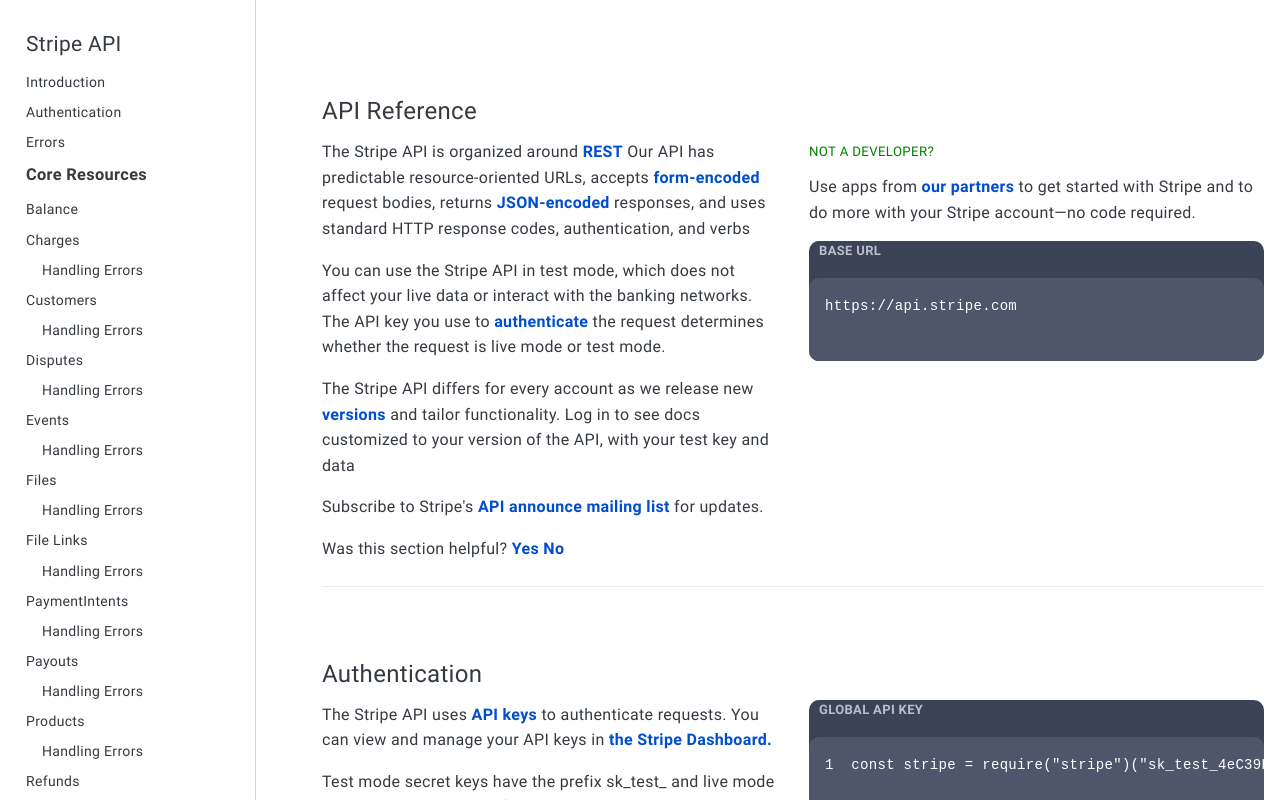
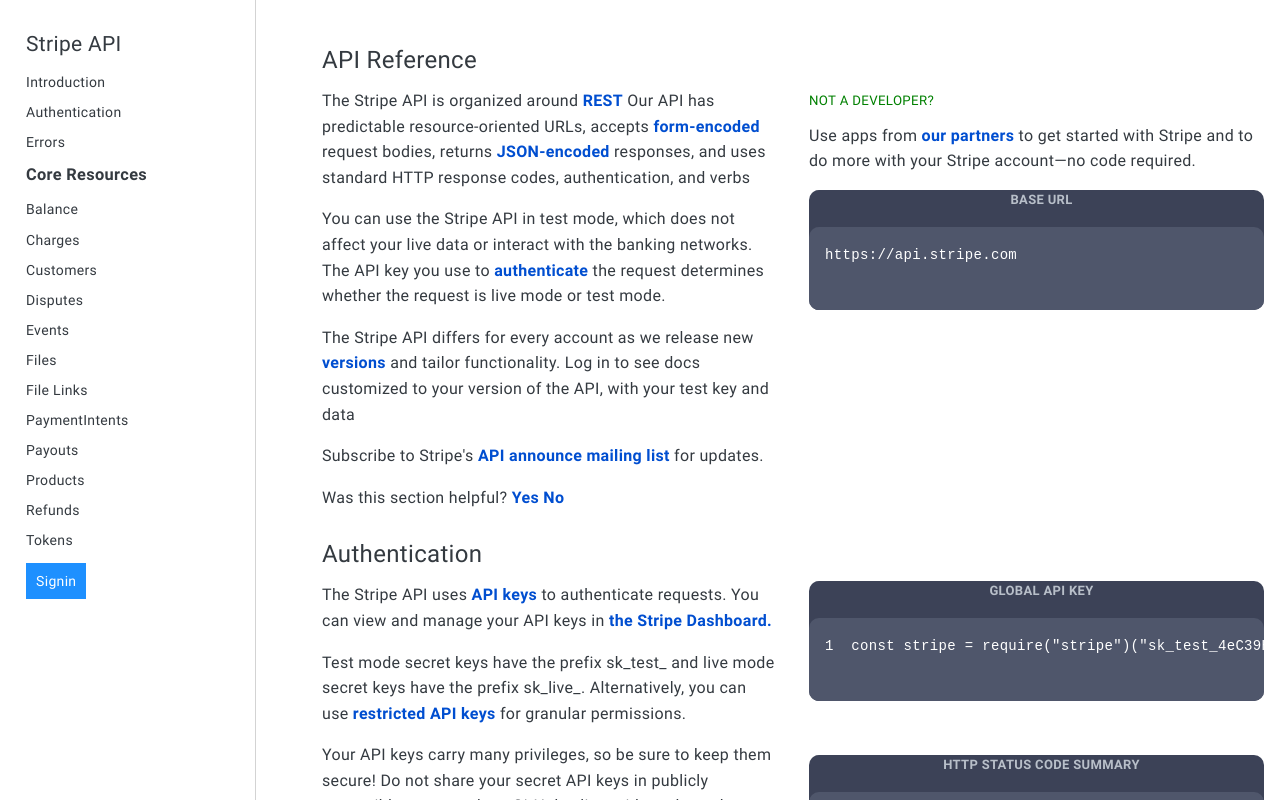
Before and after one commit to asadikhlas/stripe-docs, a React (Create React App) app: page / in a window 1280 px wide. Shown: the top 800 px of the page. Built offline with nearby package versions, Linux system fonts and the light colour scheme; a web font is replaced by a local one.

Commit message:
Fixed All

```diff
--- a/src/App.js
+++ b/src/App.js
@@ -17,41 +17,52 @@
       <SideBar />
       <div className="book-page">
         <article className="markdown">
-          <br />
-          <br />
+
+
           <Element name="introduction" >
             <ApiReference />
           </Element>
-          <hr />
-          <br />
-          <br />
+
+
+
           <Element name="authentication" >
             <Authentication />
           </Element>
-          <hr />
-          <br />
-          <br />
+
+
+
           <Element name="errors" >
             <Errors />
           </Element>
-          <hr />
-          <Balance />
-          <br />
-          <br />
-          <hr />
-          <BalanceObject />
-          <br />
-          <br />
-          <hr />
-          <BalanceTransactionObject />
-          <br />
-          <br />
-          <hr />
-          <RetrieveBalance />
-          <br />
-          <br />
-          <hr />
-          <ListAllBalanceHistory />
+
+
+          <Element name="balance">
+            <Balance />
+          </Element>
+
+
+
+          <Element name="object">
+            <BalanceObject />
+          </Element>
+
+
+
+          <Element name="transaction">
+            <BalanceTransactionObject />
+          </Element>
+
+
+
+          <Element name="retrieve" >
+            <RetrieveBalance />
+          </Element>
+
+
+
+          <Element name="listall" >
+            <ListAllBalanceHistory />
+          </Element>
         </article>
       </div>
     </main>
--- a/src/Components/ApiReference/API_Reference.js
+++ b/src/Components/ApiReference/API_Reference.js
@@ -10,12 +10,12 @@
           The Stripe API is organized around <strong className="text-color">REST</strong> Our API has
           predictable resource-oriented URLs,
             accepts <strong className="text-color">form-encoded</strong> request bodies, returns <strong className="text-color">JSON-encoded</strong> responses, and uses standard HTTP
-          response codes, authentication, and verbs
+        response codes, authentication, and verbs
           </p>
         <p>
           You can use the Stripe API in test mode, which does not affect your live data or interact
             with the banking networks. The API key you use to <strong className="text-color">authenticate</strong> the request determines
-          whether the request is live mode or test mode.
+        whether the request is live mode or test mode.
           </p>
         <p>
           The Stripe API differs for every account as we release new <strong className="text-color">versions</strong> and tailor
@@ -33,7 +33,7 @@
             to do more with your Stripe account—no code required.</p>
         <div>
           <div className="black-header" colSpan={2} align="left">
-            <p style={{ textAlign: 'justify' }} className="black-header-text">BASE URL</p>
+            <p style={{ textAlign: 'justify', display: 'flex', justifyContent: 'center', alignItems: 'center' }} className="black-header-text">BASE URL</p>
             <pre className="black-back"><code>https://api.stripe.com{"\n"}{"                                    "}</code></pre>
           </div>
         </div>
--- a/src/Components/Authentication/Authentication.js
+++ b/src/Components/Authentication/Authentication.js
@@ -37,14 +37,14 @@
         <br />
         <div>
           <div className="black-header" colSpan={2} align="left">
-            <p className="black-header-text">GLOBAL API KEY</p>
+            <p style={{ textAlign: 'justify', display: 'flex', justifyContent: 'center', alignItems: 'center' }} className="black-header-text">GLOBAL API KEY</p>
             <pre className="black-back"><code>1{"  "}const stripe = require("stripe")("sk_test_4eC39HqLyjWDarjtT1zdp7dc");{"\n"}{"                                        "}</code></pre>
           </div>
         </div>
         <br />
         <div>
           <div className="black-header" colSpan={2} align="left">
-            <p className="black-header-text">HTTP STATUS CODE SUMMARY</p>
+            <p style={{ textAlign: 'justify', display: 'flex', justifyContent: 'center', alignItems: 'center' }} className="black-header-text">HTTP STATUS CODE SUMMARY</p>
             <pre className="black-back"><code>1{"  "}stripe.charges.retrieve("ch_1Eq4Oy2eZvKYlo2Czs4jqw3t", {"{"}{"   "}{"\n"}2{"  "}api_key: "sk_test_4eC39HqLyjWDarjtT1zdp7dc"{"\n"}3{"  "}{"}"});{"\n"}{"                                                "}</code></pre>
           </div>
         </div>
--- a/src/Components/Balance/Balance.js
+++ b/src/Components/Balance/Balance.js
@@ -22,7 +22,7 @@
       <div className="flex-even markdown-inner">
         <div>
           <div className="grey-header" colSpan={2} align="left">
-              <p style={{textAlign: 'justify'}} className="grey-header-text">BASE URL</p>
+            <p style={{ textAlign: 'justify' }} className="grey-header-text">BASE URL</p>
             <pre className="grey-back"><p>{"          "}GET /v1/balance{"\n"}{"             "}GET /v1/balance/history/:id{"\n"}{"             "}GET /v1/balance/history</p></pre>
           </div>
         </div>
--- a/src/Components/Balance/BalanceObject.js
+++ b/src/Components/Balance/BalanceObject.js
@@ -41,8 +41,8 @@
       <div className="flex-even markdown-inner">
         <div>
           <div className="grey-header" colSpan={2} align="left">
-                <p style={{textAlign: 'justify'}} className="grey-header-text">THE BALANCE OBJECT</p>
-                <pre className="grey-back"><code style={{color: 'black'}}> {"{"}{"\n"}{"        "}"object": "balance",{"\n"}{"        "}"available": [{"\n"}{"        "}{"{"}{"\n"}{"            "}"amount": 57781731001,{"\n"}{"            "}"currency": "usd",{"\n"}{"            "}"source_types": {"{"}{"\n"}{"            "}"bank_account": 123441153,{"\n"}{"            "}"bitcoin_receiver": 1552126,{"\n"}{"            "}"card": 57656737722{"\n"}{"            "}{"}"}{"\n"}{"             "}{"}"},{"\n"}{"            "}{"{"}{"\n"}{"            "}"amount": -71293,{"\n"}{"            "}"currency": "eur",{"\n"}{"            "}"source_types": {"{"}{"\n"}{"                 "}"bank_account": 0,{"\n"}{"                "}"bitcoin_receiver": 0,{"\n"}{"                "}"card": -71293{"\n"}{"            "}{"}"}{"\n"}{"            "}{"}"},{"\n"}{"                                        "}</code></pre>
+            <p style={{ textAlign: 'justify' }} className="grey-header-text">THE BALANCE OBJECT</p>
+            <pre className="grey-back"><code style={{ color: 'black' }}> {"{"}{"\n"}{"        "}"object": "balance",{"\n"}{"        "}"available": [{"\n"}{"        "}{"{"}{"\n"}{"            "}"amount": 57781731001,{"\n"}{"            "}"currency": "usd",{"\n"}{"            "}"source_types": {"{"}{"\n"}{"            "}"bank_account": 123441153,{"\n"}{"            "}"bitcoin_receiver": 1552126,{"\n"}{"            "}"card": 57656737722{"\n"}{"            "}{"}"}{"\n"}{"             "}{"}"},{"\n"}{"            "}{"{"}{"\n"}{"            "}"amount": -71293,{"\n"}{"            "}"currency": "eur",{"\n"}{"            "}"source_types": {"{"}{"\n"}{"                 "}"bank_account": 0,{"\n"}{"                "}"bitcoin_receiver": 0,{"\n"}{"                "}"card": -71293{"\n"}{"            "}{"}"}{"\n"}{"            "}{"}"},{"\n"}{"                                        "}</code></pre>
           </div>
         </div>
       </div>
--- a/src/Components/Balance/BalanceTransactionObject.js
+++ b/src/Components/Balance/BalanceTransactionObject.js
@@ -54,8 +54,8 @@
       <div className="flex-even markdown-inner">
         <div>
           <div className="grey-header" colSpan={2} align="left">
-                <p style={{textAlign: 'justify'}} className="grey-header-text">THE BALANCE OBJECT</p>
-                <pre className="grey-back"><code style={{color: 'black'}}> {"{"}{"\n"}{"        "}"object": "balance",{"\n"}{"        "}"available": [{"\n"}{"        "}{"{"}{"\n"}{"            "}"amount": 57781731001,{"\n"}{"            "}"currency": "usd",{"\n"}{"            "}"source_types": {"{"}{"\n"}{"            "}"bank_account": 123441153,{"\n"}{"            "}"bitcoin_receiver": 1552126,{"\n"}{"            "}"card": 57656737722{"\n"}{"            "}{"}"}{"\n"}{"             "}{"}"},{"\n"}{"            "}{"{"}{"\n"}{"            "}"amount": -71293,{"\n"}{"            "}"currency": "eur",{"\n"}{"            "}"source_types": {"{"}{"\n"}{"                 "}"bank_account": 0,{"\n"}{"                "}"bitcoin_receiver": 0,{"\n"}{"                "}"card": -71293{"\n"}{"            "}{"}"}{"\n"}{"            "}{"}"},{"\n"}{"                                        "}</code></pre>
+            <p style={{ textAlign: 'justify' }} className="grey-header-text">THE BALANCE OBJECT</p>
+            <pre className="grey-back"><code style={{ color: 'black' }}> {"{"}{"\n"}{"        "}"object": "balance",{"\n"}{"        "}"available": [{"\n"}{"        "}{"{"}{"\n"}{"            "}"amount": 57781731001,{"\n"}{"            "}"currency": "usd",{"\n"}{"            "}"source_types": {"{"}{"\n"}{"            "}"bank_account": 123441153,{"\n"}{"            "}"bitcoin_receiver": 1552126,{"\n"}{"            "}"card": 57656737722{"\n"}{"            "}{"}"}{"\n"}{"             "}{"}"},{"\n"}{"            "}{"{"}{"\n"}{"            "}"amount": -71293,{"\n"}{"            "}"currency": "eur",{"\n"}{"            "}"source_types": {"{"}{"\n"}{"                 "}"bank_account": 0,{"\n"}{"                "}"bitcoin_receiver": 0,{"\n"}{"                "}"card": -71293{"\n"}{"            "}{"}"}{"\n"}{"            "}{"}"},{"\n"}{"                                        "}</code></pre>
           </div>
         </div>
       </div>
--- a/src/Components/Balance/ListAllBalanceHistory.js
+++ b/src/Components/Balance/ListAllBalanceHistory.js
@@ -54,13 +54,13 @@
         <div>
           <div>
             <div className="black-header" colSpan={2} align="left">
-                  <p className="black-header-text">HTTP STATUS CODE SUMMARY</p>
+              <p style={{ textAlign: 'justify', display: 'flex', justifyContent: 'center', alignItems: 'center' }} className="black-header-text">HTTP STATUS CODE SUMMARY</p>
               <pre className="black-back"><code>1{"  "}stripe.charges.retrieve("ch_1Eq4Oy2eZvKYlo2Czs4jqw3t", {"{"}{"   "}{"\n"}{"    "}2{"  "}api_key: "sk_test_4eC39HqLyjWDarjtT1zdp7dc"{"\n"}{"    "}3{"  "}{"}"});{"\n"}{"                                                                "}</code></pre>
             </div>
           </div>
           <div className="grey-header" colSpan={2} align="left">
-                <p style={{textAlign: 'justify'}} className="grey-header-text">THE BALANCE OBJECT</p>
-                <pre className="grey-back"><code style={{color: 'black'}}> {"{"}{"\n"}{"        "}"object": "balance",{"\n"}{"        "}"available": [{"\n"}{"        "}{"{"}{"\n"}{"            "}"amount": 57781731001,{"\n"}{"            "}"currency": "usd",{"\n"}{"            "}"source_types": {"{"}{"\n"}{"            "}"bank_account": 123441153,{"\n"}{"            "}"bitcoin_receiver": 1552126,{"\n"}{"            "}"card": 57656737722{"\n"}{"            "}{"}"}{"\n"}{"             "}{"}"},{"\n"}{"            "}{"{"}{"\n"}{"            "}"amount": -71293,{"\n"}{"            "}"currency": "eur",{"\n"}{"            "}"source_types": {"{"}{"\n"}{"                 "}"bank_account": 0,{"\n"}{"                "}"bitcoin_receiver": 0,{"\n"}{"                "}"card": -71293{"\n"}{"            "}{"}"}{"\n"}{"            "}{"}"},{"\n"}{"                                        "}</code></pre>
+            <p style={{ textAlign: 'justify' }} className="grey-header-text">THE BALANCE OBJECT</p>
+            <pre className="grey-back"><code style={{ color: 'black' }}> {"{"}{"\n"}{"        "}"object": "balance",{"\n"}{"        "}"available": [{"\n"}{"        "}{"{"}{"\n"}{"            "}"amount": 57781731001,{"\n"}{"            "}"currency": "usd",{"\n"}{"            "}"source_types": {"{"}{"\n"}{"            "}"bank_account": 123441153,{"\n"}{"            "}"bitcoin_receiver": 1552126,{"\n"}{"            "}"card": 57656737722{"\n"}{"            "}{"}"}{"\n"}{"             "}{"}"},{"\n"}{"            "}{"{"}{"\n"}{"            "}"amount": -71293,{"\n"}{"            "}"currency": "eur",{"\n"}{"            "}"source_types": {"{"}{"\n"}{"                 "}"bank_account": 0,{"\n"}{"                "}"bitcoin_receiver": 0,{"\n"}{"                "}"card": -71293{"\n"}{"            "}{"}"}{"\n"}{"            "}{"}"},{"\n"}{"                                        "}</code></pre>
           </div>
         </div>
       </div>
--- a/src/Components/Balance/RetrieveBalance.js
+++ b/src/Components/Balance/RetrieveBalance.js
@@ -42,13 +42,13 @@
         <div>
           <div>
             <div className="black-header" colSpan={2} align="left">
-                <p className="black-header-text">HTTP STATUS CODE SUMMARY</p>
+              <p style={{ textAlign: 'justify', display: 'flex', justifyContent: 'center', alignItems: 'center' }} className="black-header-text">HTTP STATUS CODE SUMMARY</p>
               <pre className="black-back"><code>1{"  "}stripe.charges.retrieve("ch_1Eq4Oy2eZvKYlo2Czs4jqw3t", {"{"}{"   "}{"\n"}{"    "}2{"  "}api_key: "sk_test_4eC39HqLyjWDarjtT1zdp7dc"{"\n"}{"    "}3{"  "}{"}"});{"\n"}{"                                                                "}</code></pre>
             </div>
           </div>
           <div className="grey-header" colSpan={2} align="left">
-              <p style={{textAlign: 'justify'}} className="grey-header-text">THE BALANCE OBJECT</p>
-              <pre className="grey-back"><code style={{color: 'black'}}> {"{"}{"\n"}{"        "}"object": "balance",{"\n"}{"        "}"available": [{"\n"}{"        "}{"{"}{"\n"}{"            "}"amount": 57781731001,{"\n"}{"            "}"currency": "usd",{"\n"}{"            "}"source_types": {"{"}{"\n"}{"            "}"bank_account": 123441153,{"\n"}{"            "}"bitcoin_receiver": 1552126,{"\n"}{"            "}"card": 57656737722{"\n"}{"            "}{"}"}{"\n"}{"             "}{"}"},{"\n"}{"            "}{"{"}{"\n"}{"            "}"amount": -71293,{"\n"}{"            "}"currency": "eur",{"\n"}{"            "}"source_types": {"{"}{"\n"}{"                 "}"bank_account": 0,{"\n"}{"                "}"bitcoin_receiver": 0,{"\n"}{"                "}"card": -71293{"\n"}{"            "}{"}"}{"\n"}{"            "}{"}"},{"\n"}{"                                        "}</code></pre>
+            <p style={{ textAlign: 'justify' }} className="grey-header-text">THE BALANCE OBJECT</p>
+            <pre className="grey-back"><code style={{ color: 'black' }}> {"{"}{"\n"}{"        "}"object": "balance",{"\n"}{"        "}"available": [{"\n"}{"        "}{"{"}{"\n"}{"            "}"amount": 57781731001,{"\n"}{"            "}"currency": "usd",{"\n"}{"            "}"source_types": {"{"}{"\n"}{"            "}"bank_account": 123441153,{"\n"}{"            "}"bitcoin_receiver": 1552126,{"\n"}{"            "}"card": 57656737722{"\n"}{"            "}{"}"}{"\n"}{"             "}{"}"},{"\n"}{"            "}{"{"}{"\n"}{"            "}"amount": -71293,{"\n"}{"            "}"currency": "eur",{"\n"}{"            "}"source_types": {"{"}{"\n"}{"                 "}"bank_account": 0,{"\n"}{"                "}"bitcoin_receiver": 0,{"\n"}{"                "}"card": -71293{"\n"}{"            "}{"}"}{"\n"}{"            "}{"}"},{"\n"}{"                                        "}</code></pre>
           </div>
         </div>
       </div>
--- a/src/Components/SideBar/SideBar.js
+++ b/src/Components/SideBar/SideBar.js
@@ -19,7 +19,7 @@
                     </h2>
                     <ul>
 
-                            <li className="pointer">
+                        <li className="pointer">
                             <Link
                                 spy={true}
                                 to="introduction"
@@ -55,23 +55,52 @@
 
 
                         <h3><b>Core Resources</b></h3>
-                        <li onClick={() => this.setState({ balance: !this.state.balance })}>
-                            <a className="pointer">Balance</a>
+
+
+                        <li className="pointer">
+                            <Link
+                                spy={true}
+                                to="balance"
+                                activeClass="active"
+                                smooth={true}
+                                onClick={() => this.setState({ balance: !this.state.balance })}
+                            >
+                                Balance
+                            </Link>
+
                             {this.state.balance && <ul>
                                 <li>
-                                    <a className="pointer">The Balance Object</a>
+                                    <Link
+                                        spy={true}
+                                        to = "object"
+                                        activeClass="active"
+                                        smooth={true}
+                                        className="pointer">The Balance Object</Link>
                                 </li>
                                 <li>
-                                    <a className="pointer">The Balance Transaction Object</a>
+                                    <Link
+                                        spy={true}
+                                        to="transaction"
+                                        activeClass="active"
+                                        smooth={true}
+                                        className="pointer">The Balance Transaction Object</Link>
                                 </li>
                                 <li>
-                                    <a className="pointer">Retrieve Balance</a>
+                                    <Link
+                                        spy={true}
+                                        to="retrieve"
+                                        activeClass="active"
+                                        smooth={true}
+                                        className="pointer">Retrieve Balance</Link>
                                 </li>
+
                                 <li>
-                                    <a className="pointer">Retrieve a balance transaction</a>
-                                </li>
-                                <li>
-                                    <a className="pointer">List all balance history</a>
+                                    <Link
+                                        spy={true}
+                                        to="listall"
+                                        activeClass="active"
+                                        smooth={true}
+                                        className="pointer">List all balance history</Link>
                                 </li>
                             </ul>}
                         </li>
@@ -86,9 +115,6 @@
                             >
                                 Charges
                             </Link>
-                            <ul>
-                                <li><a className="pointer">Handling Errors</a></li>
-                            </ul>
 
                         </li>
 
@@ -101,9 +127,6 @@
                             >
                                 Customers
                             </Link>
-                            <ul>
-                                <li><a className="pointer">Handling Errors</a></li>
-                            </ul>
 
                         </li>
 
@@ -118,9 +141,6 @@
                             >
                                 Disputes
                             </Link>
-                            <ul>
-                                <li><a className="pointer">Handling Errors</a></li>
-                            </ul>
 
                         </li>
 
@@ -134,9 +154,6 @@
                             >
                                 Events
                             </Link>
-                            <ul>
-                                <li><a className="pointer">Handling Errors</a></li>
-                            </ul>
 
                         </li>
 
@@ -151,9 +168,6 @@
                             >
                                 Files
                             </Link>
-                            <ul>
-                                <li><a className="pointer">Handling Errors</a></li>
-                            </ul>
 
                         </li>
 
@@ -167,9 +181,6 @@
                             >
                                 File Links
                             </Link>
-                            <ul>
-                                <li><a className="pointer">Handling Errors</a></li>
-                            </ul>
 
                         </li>
 
@@ -182,9 +193,6 @@
                             >
                                 PaymentIntents
                             </Link>
-                            <ul>
-                                <li><a className="pointer">Handling Errors</a></li>
-                            </ul>
 
                         </li>
 
@@ -197,9 +205,6 @@
                             >
                                 Payouts
                             </Link>
-                            <ul>
-                                <li><a className="pointer">Handling Errors</a></li>
-                            </ul>
 
                         </li>
 
@@ -214,9 +219,6 @@
                             >
                                 Products
                             </Link>
-                            <ul>
-                                <li><a className="pointer">Handling Errors</a></li>
-                            </ul>
 
                         </li>
 
@@ -229,9 +231,6 @@
                             >
                                 Refunds
                             </Link>
-                            <ul>
-                                <li><a className="pointer">Handling Errors</a></li>
-                            </ul>
 
                         </li>
 
@@ -243,9 +242,6 @@
                             >
                                 Tokens
                             </Link>
-                            <ul>
-                                <li><a className="pointer">Handling Errors</a></li>
-                            </ul>
 
                         </li>
 
```
Lines whose indentation alone changed are shown as unchanged.
